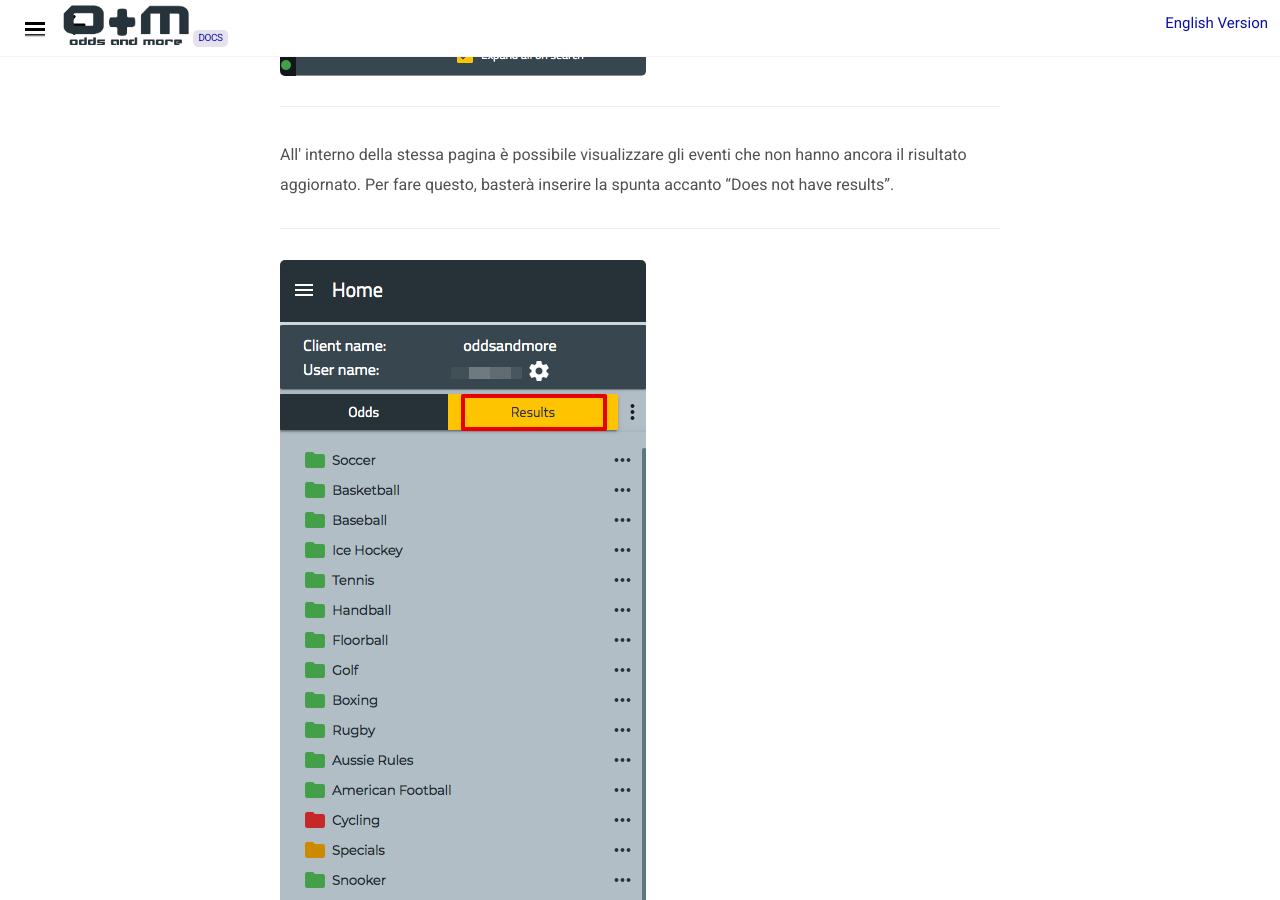
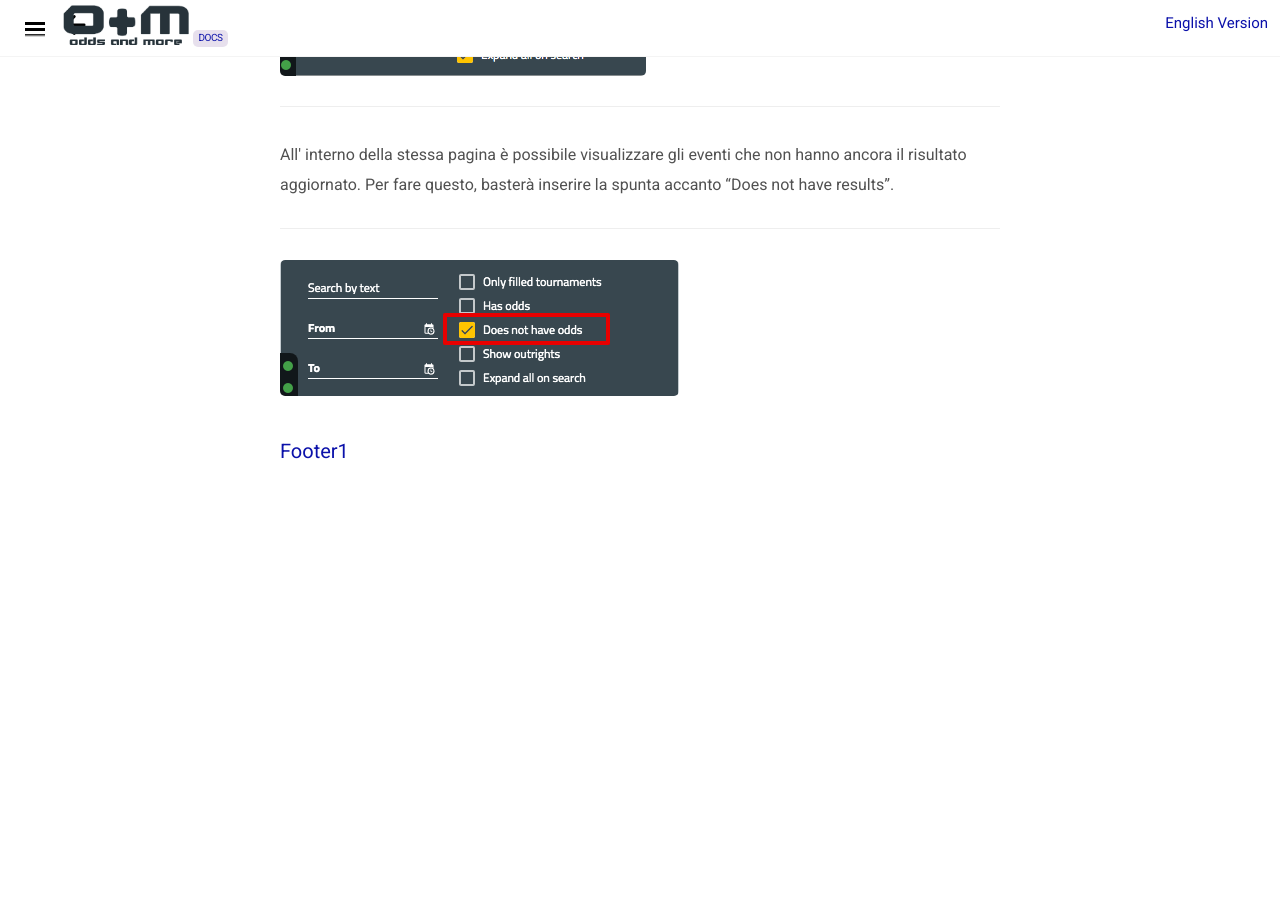
Before and after one commit to docsforodds/docs, a Jekyll site: the page built from docs/it/risultati/index.md, in a window 1280 px wide and 900 px high, scrolled down 1527 px. Built offline with Jekyll 4.4.1, drawn with Linux system fonts in a browser that asks for light colours; nearby versions of some CDN libraries; after the commit the page ends 2013 px from its top, so only the background shows below that.

Commit message:
edit image

```diff
--- a/docs/it/risultati/index.md
+++ b/docs/it/risultati/index.md
@@ -22,4 +22,4 @@ icon: far fa-plus-square
 
 ---
 
-![Markdown Plus]({{site.baseurl}}/public/images/risultati/Oam-tool-results.png)
+![Markdown Plus]({{site.baseurl}}/public/images/risultati/Oam-tool-not-results.png)
```
